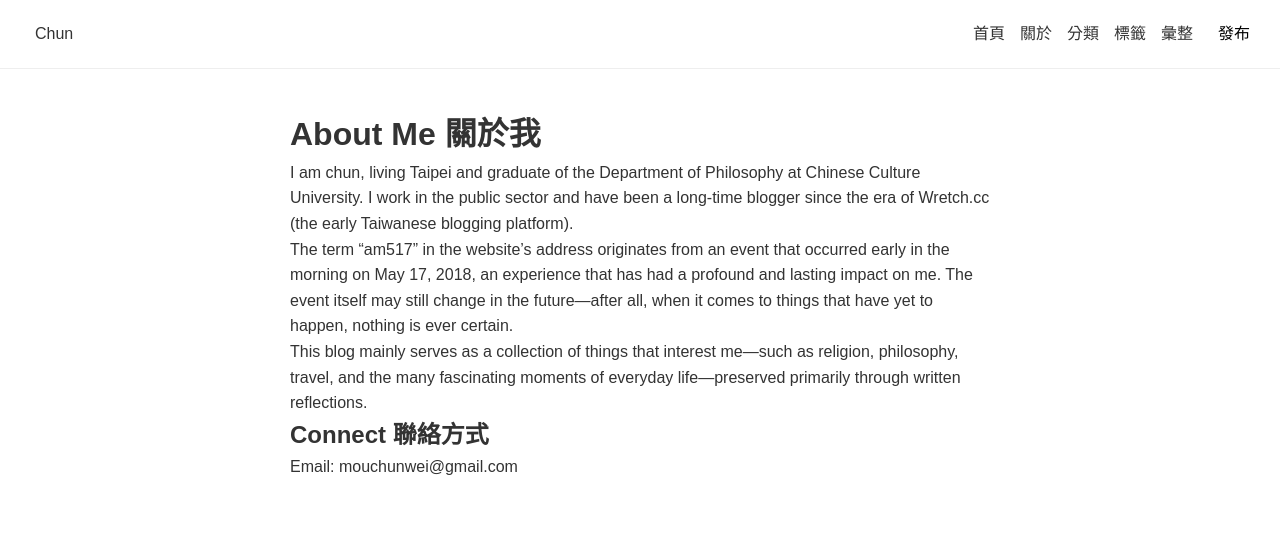
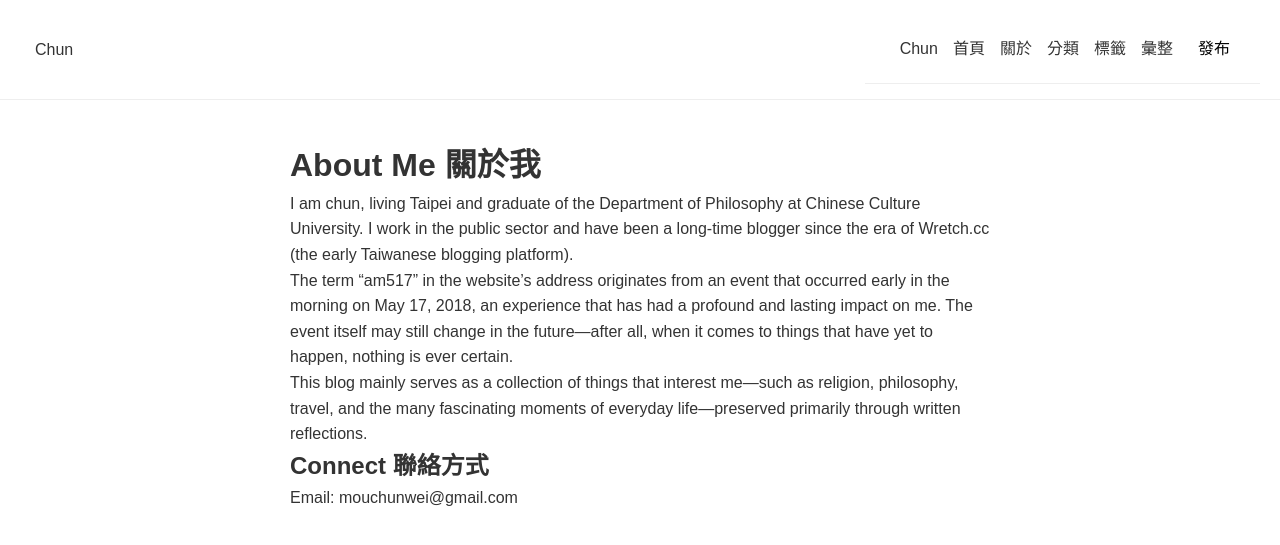
Before and after one commit to chunslifestyle/chunslifestyle.github.io, a Jekyll site: the page built from about.md, in a window 1280 px wide. Shown: the top 545 px of the page. Built offline with Jekyll 4.4.1, drawn with Linux system fonts in a browser that asks for light colours.

Commit message:
Update default.html

```diff
--- a/_layouts/default.html
+++ b/_layouts/default.html
@@ -25,17 +25,23 @@ a.article-link{display:block;margin:5px 0;text-decoration:none;color:#007acc;fon
 
   <div class="nav-toggle" onclick="toggleNav()">☰</div>
 
+  <div class="nav">
+  <div><a href="/">Chun</a></div>
+
+  <div class="nav-toggle" onclick="toggleNav()">☰</div>
+
   <div class="nav-links">
-    <a href="{{ '/' | relative_url }}">首頁</a>
-    <a href="{{ '/about.html' | relative_url }}">關於</a>
-    <a href="{{ '/categories/' | relative_url }}">分類</a>
-    <a href="{{ '/tags/' | relative_url }}">標籤</a>
-    <a href="{{ '/archives.html' | relative_url }}">彙整</a>
-    <a href="{{ '/new-post.html' | relative_url }}"
+    <a href="/">首頁</a>
+    <a href="/about.html">關於</a>
+    <a href="/categories/">分類</a>
+    <a href="/tags/">標籤</a>
+    <a href="/archives.html">彙整</a>
+    <a href="/new-post.html"
        style="padding:6px 10px;background:#fff;color:#000;border:none;border-radius:4px;">
        發布
     </a>
   </div>
+</div>
 </div>
 </div>
 <div class="container">{{ content }}</div>
```
